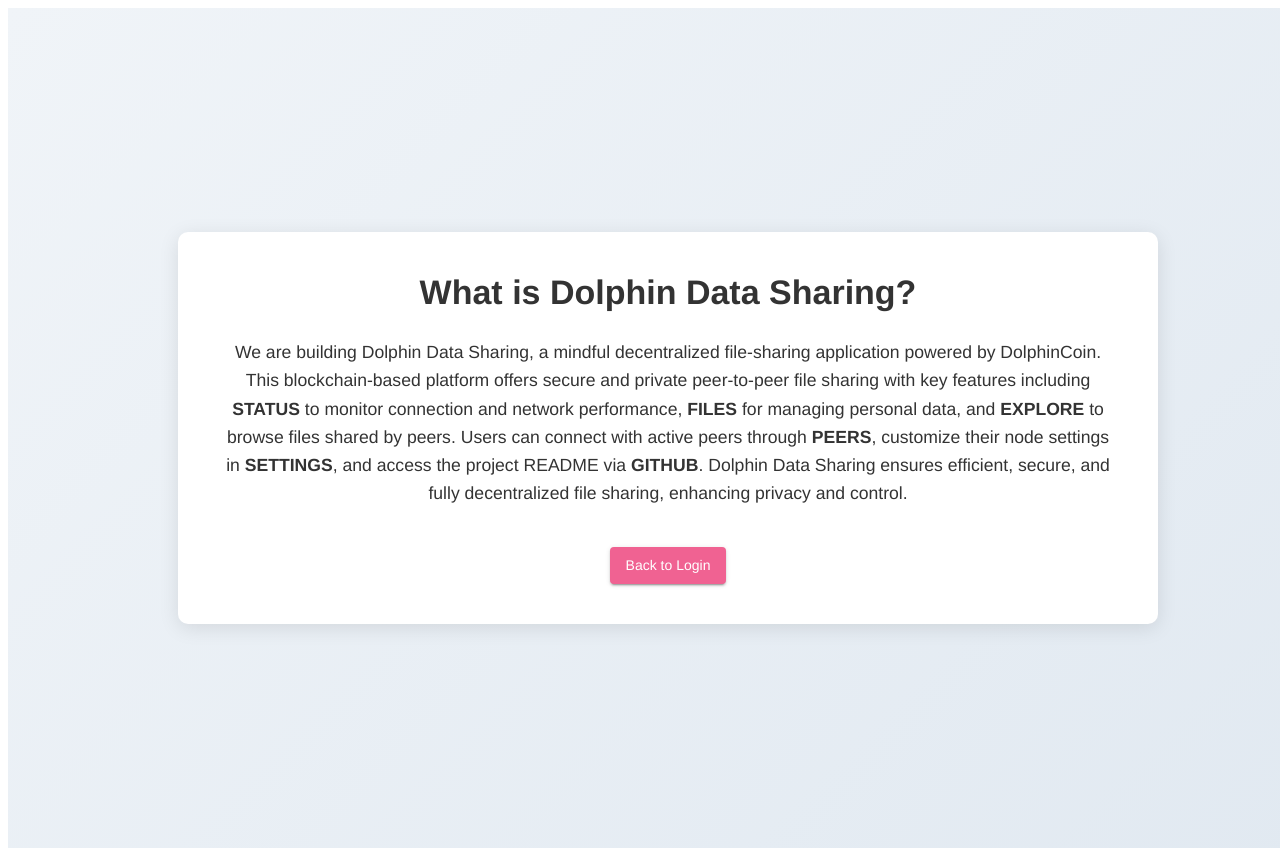
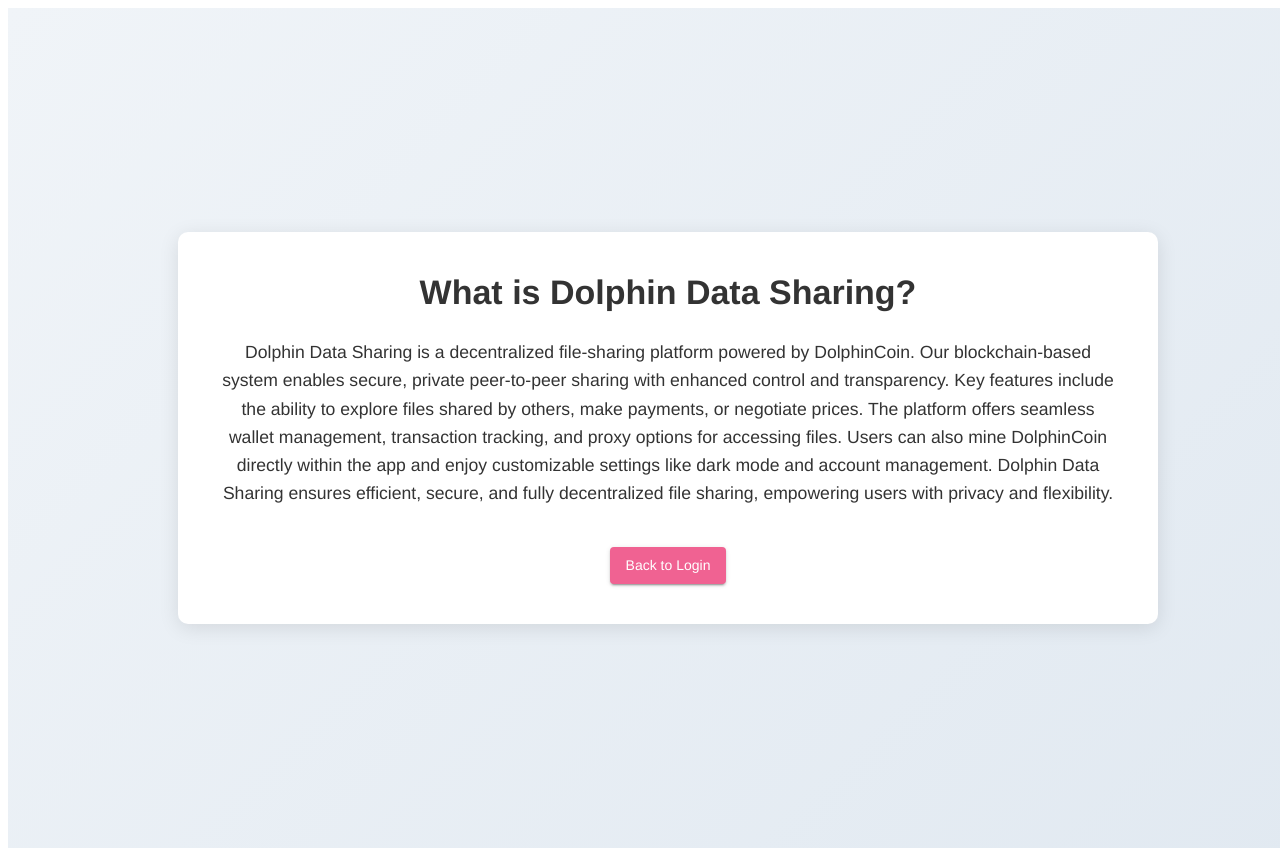
Before and after one commit to MazenIbrahim1/PHAJAM, a React (Vite) app: page /learn-more in a window 1280 px wide. Shown: the top 856 px of the page. Built offline with nearby package versions, Linux system fonts and the light colour scheme.

Commit message:
update about dds to reflect changes

```diff
--- a/src/components/LearnMore/LearnMore.jsx
+++ b/src/components/LearnMore/LearnMore.jsx
@@ -45,7 +45,7 @@ export default function LearnMore() {
             fontSize: "1.1rem",
           }}
         >
-          We are building Dolphin Data Sharing, a mindful decentralized file-sharing application powered by DolphinCoin. This blockchain-based platform offers secure and private peer-to-peer file sharing with key features including <b>STATUS</b> to monitor connection and network performance, <b>FILES</b> for managing personal data, and <b>EXPLORE</b> to browse files shared by peers. Users can connect with active peers through <b>PEERS</b>, customize their node settings in <b>SETTINGS</b>, and access the project README via <b>GITHUB</b>. Dolphin Data Sharing ensures efficient, secure, and fully decentralized file sharing, enhancing privacy and control.
+          Dolphin Data Sharing is a decentralized file-sharing platform powered by DolphinCoin. Our blockchain-based system enables secure, private peer-to-peer sharing with enhanced control and transparency. Key features include the ability to explore files shared by others, make payments, or negotiate prices. The platform offers seamless wallet management, transaction tracking, and proxy options for accessing files. Users can also mine DolphinCoin directly within the app and enjoy customizable settings like dark mode and account management. Dolphin Data Sharing ensures efficient, secure, and fully decentralized file sharing, empowering users with privacy and flexibility.
         </Typography>
         <Button
           variant="contained"
```
